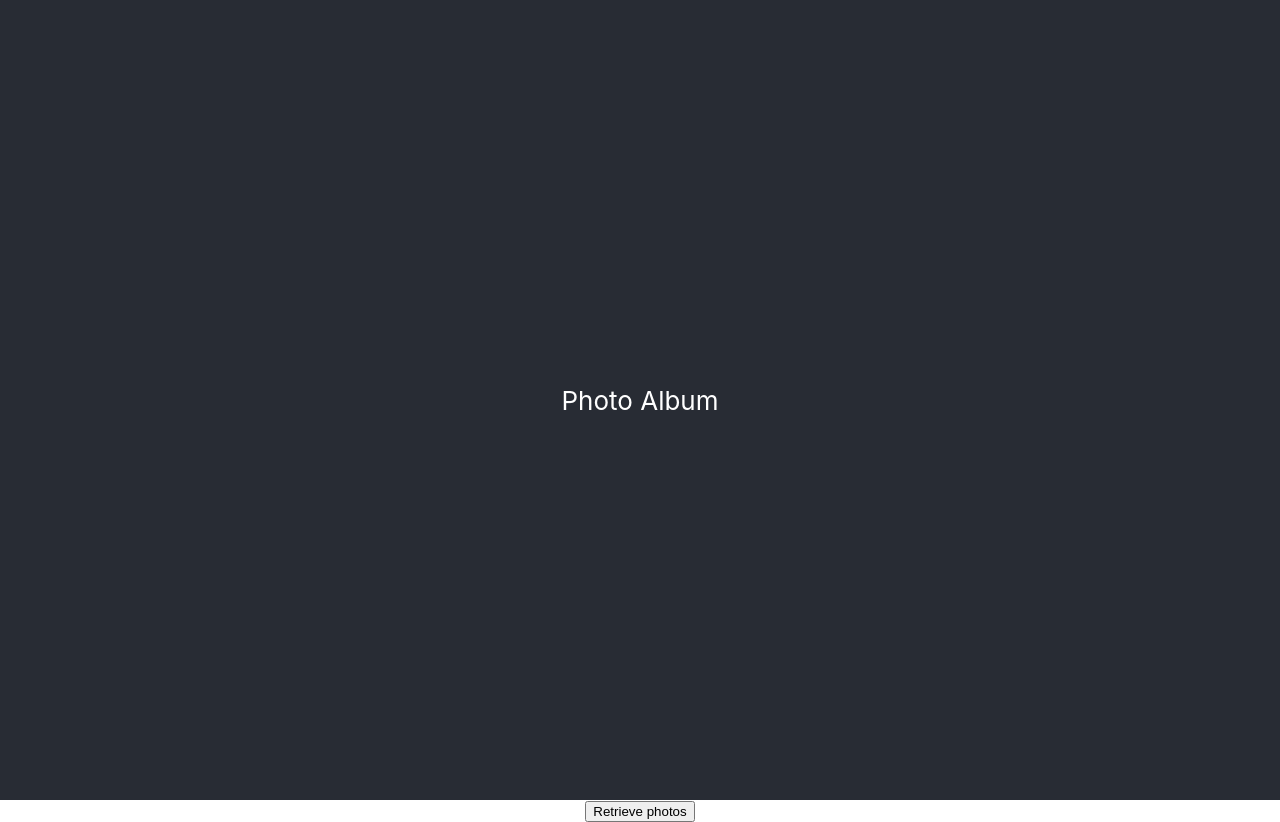
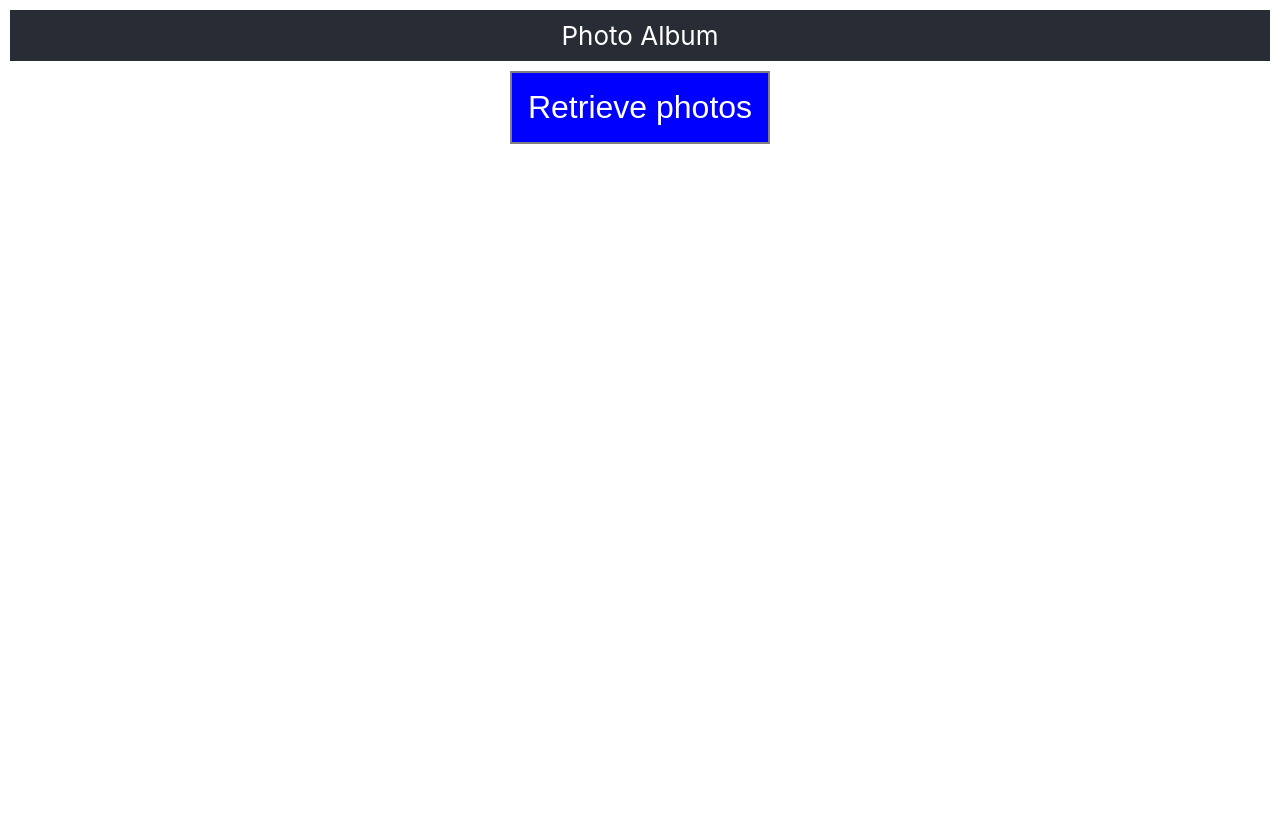
Before and after one commit to jlangr/photoalbum, a React (Create React App) app: page / in a window 1280 px wide. After the commit the page ends 800 px from the top, so only its background shows below. Built offline with nearby package versions, Linux system fonts and the light colour scheme.

Commit message:
drive in button; nominal styling

```diff
--- a/src/App.css
+++ b/src/App.css
@@ -15,17 +15,26 @@
 
 .App-header {
   background-color: #282c34;
-  min-height: 100vh;
   display: flex;
   flex-direction: column;
   align-items: center;
   justify-content: center;
   font-size: calc(10px + 2vmin);
   color: white;
+  margin: 10px;
+  padding: 10px;
 }
 
 .App-link {
   color: #61dafb;
+}
+
+.App-button {
+  background-color: blue;
+  padding: 16px;
+  font-size: 2rem;
+  border: 2px solid grey;
+  color: white;
 }
 
 @keyframes App-logo-spin {
--- a/src/components/PhotoAlbum.js
+++ b/src/components/PhotoAlbum.js
@@ -2,7 +2,7 @@
   return (
     <>
       <header className='App-header'>Photo Album</header>
-      <button>
+      <button className='App-button'>
         Retrieve photos
       </button>
     </>)
```
